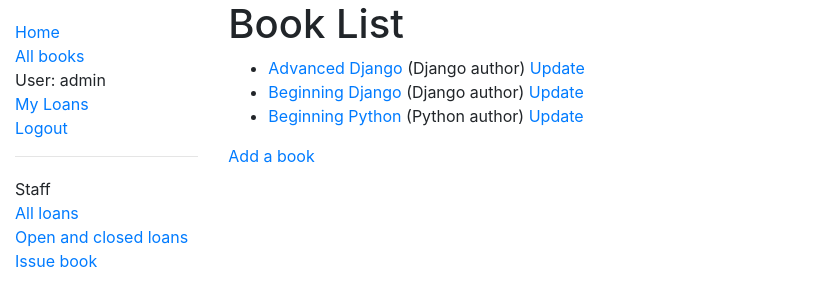
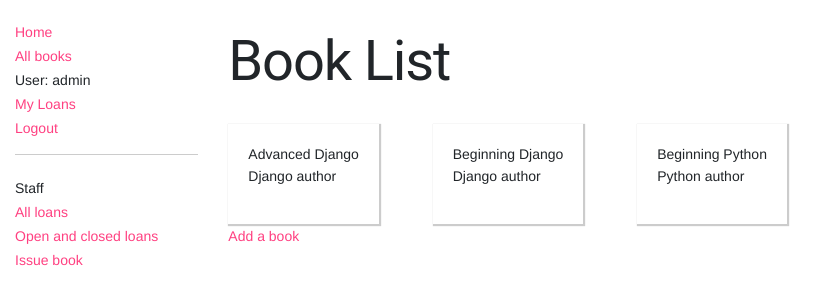
Before and after one commit to GirlsCodeMK/libraryapp-hackathon-python-starthere, a Django app: page /library/books/ in a window 1280 px wide. Shown: the top 306 px of the page, without its empty margins (0-837 px from the left). Run offline with Django 3.2, Linux system fonts and the light colour scheme; a user stored in the database is signed in; data comes from the database, SQL or seed files in the repository; some libraries are stand-ins or nearby versions.

Commit message:
add md cards

```diff
--- a/library/static/css/styles.css
+++ b/library/static/css/styles.css
@@ -1,5 +1,19 @@
+h1 {
+
+}
+
+
 .sidebar-nav {
     margin-top: 20px;
     padding: 0;
     list-style: none;
 }
+.mdc-card {
+    display: inline-block;
+margin: 0px 50px 0px 0px;
+
+  -webkit-box-shadow: 1px #ccc;  /* Safari 3-4, iOS 4.0.2 - 4.2, Android 2.3+ */
+  -moz-box-shadow:    1px #ccc;  /* Firefox 3.5 - 3.6 */
+  box-shadow: 1px 1px 1px 1px #ccc;
+padding: 20px;
+}
--- a/library/templates/base_generic.html
+++ b/library/templates/base_generic.html
@@ -8,6 +8,9 @@
   <link rel="stylesheet" href="https://stackpath.bootstrapcdn.com/bootstrap/4.1.3/css/bootstrap.min.css" integrity="sha384-MCw98/SFnGE8fJT3GXwEOngsV7Zt27NXFoaoApmYm81iuXoPkFOJwJ8ERdknLPMO" crossorigin="anonymous">
   <!-- Add additional CSS in static file -->
   {% load static %}
+  <link rel="stylesheet" href="https://fonts.googleapis.com/icon?family=Material+Icons">
+<link rel="stylesheet" href="https://code.getmdl.io/1.3.0/material.indigo-pink.min.css">
+<script defer src="https://code.getmdl.io/1.3.0/material.min.js"></script>
   <link rel="stylesheet" href="{% static 'css/styles.css' %}">
 </head>
 <body>
--- a/library/templates/library/book_list.html
+++ b/library/templates/library/book_list.html
@@ -3,14 +3,25 @@
 {% block content %}
   <h1>Book List</h1>
   {% if book_list %}
-  <ul>
+
     {% for book in book_list %}
-      <li>
-        <a href="{{ book.get_absolute_url }}">{{ book.title }}</a> ({{ book.author }})
-        {% if perms.library.change_book %} <a href="{% url 'book_update' book.id %}">Update</a> {% endif %}
-      </li>
-    {% endfor %}
-  </ul>
+      <!-- <li> -->
+        <!-- <a href="{{ book.get_absolute_url }}">{{ book.title }}</a> ({{ book.author }}) -->
+        <!-- {% if perms.library.change_book %} <a href="{% url 'book_update' book.id %}">Update</a> {% endif %} -->
+        <!-- </li> -->
+
+<div class="mdc-card mdc-card--outlined">
+  <div class="mdc-card__primary-action">
+    <div class="mdc-card__media mdc-card__media--square">
+      <div class="mdc-card__media-content">{{ book.title }}</div>
+      <p>{{ book.author }}</p>
+    </div>
+    <!-- ... additional primary action content ... -->
+  </div>
+
+</div>
+{% endfor %}
+
   {% else %}
     <p>There are no books in the library.</p>
   {% endif %}
```
